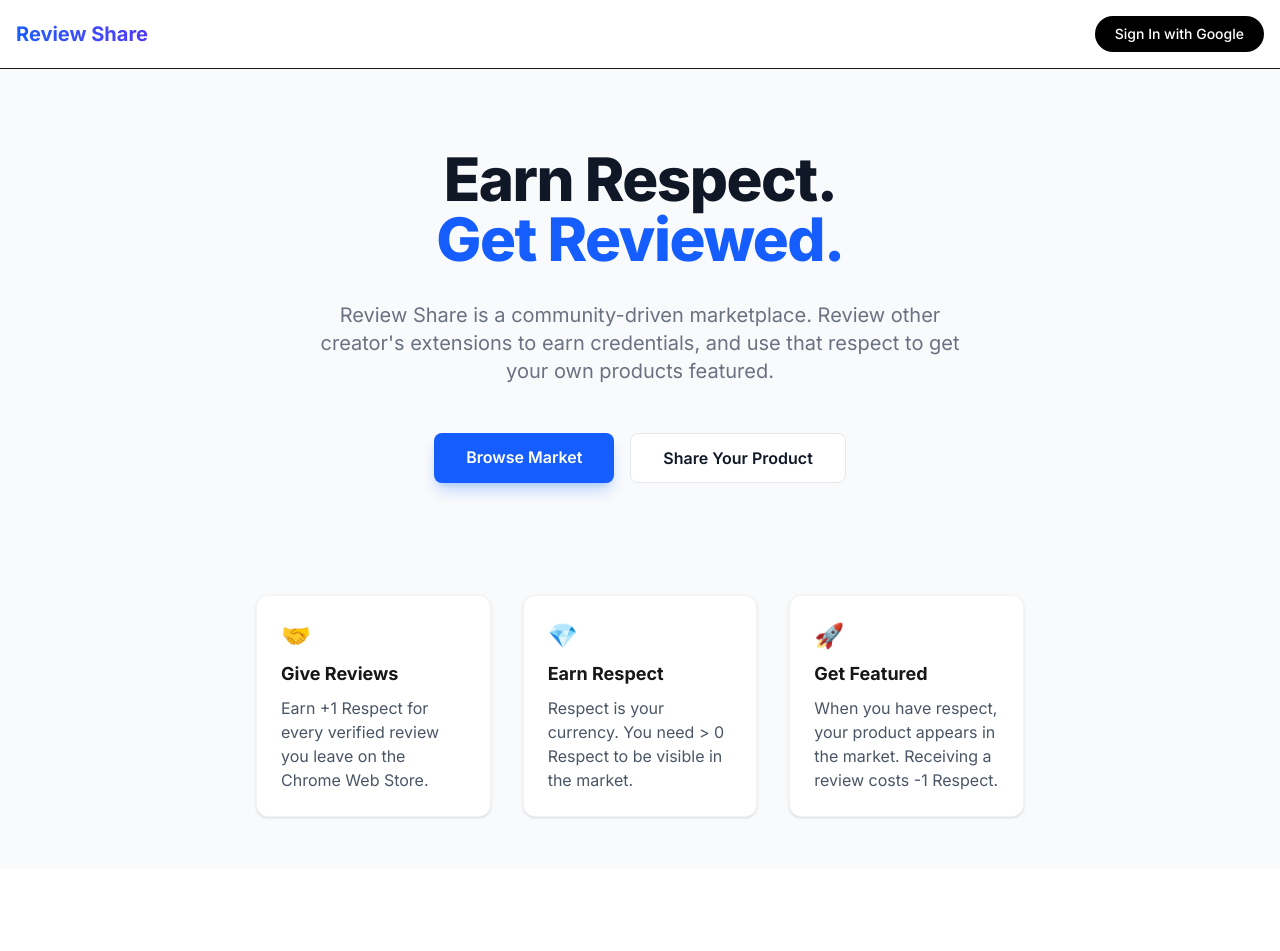
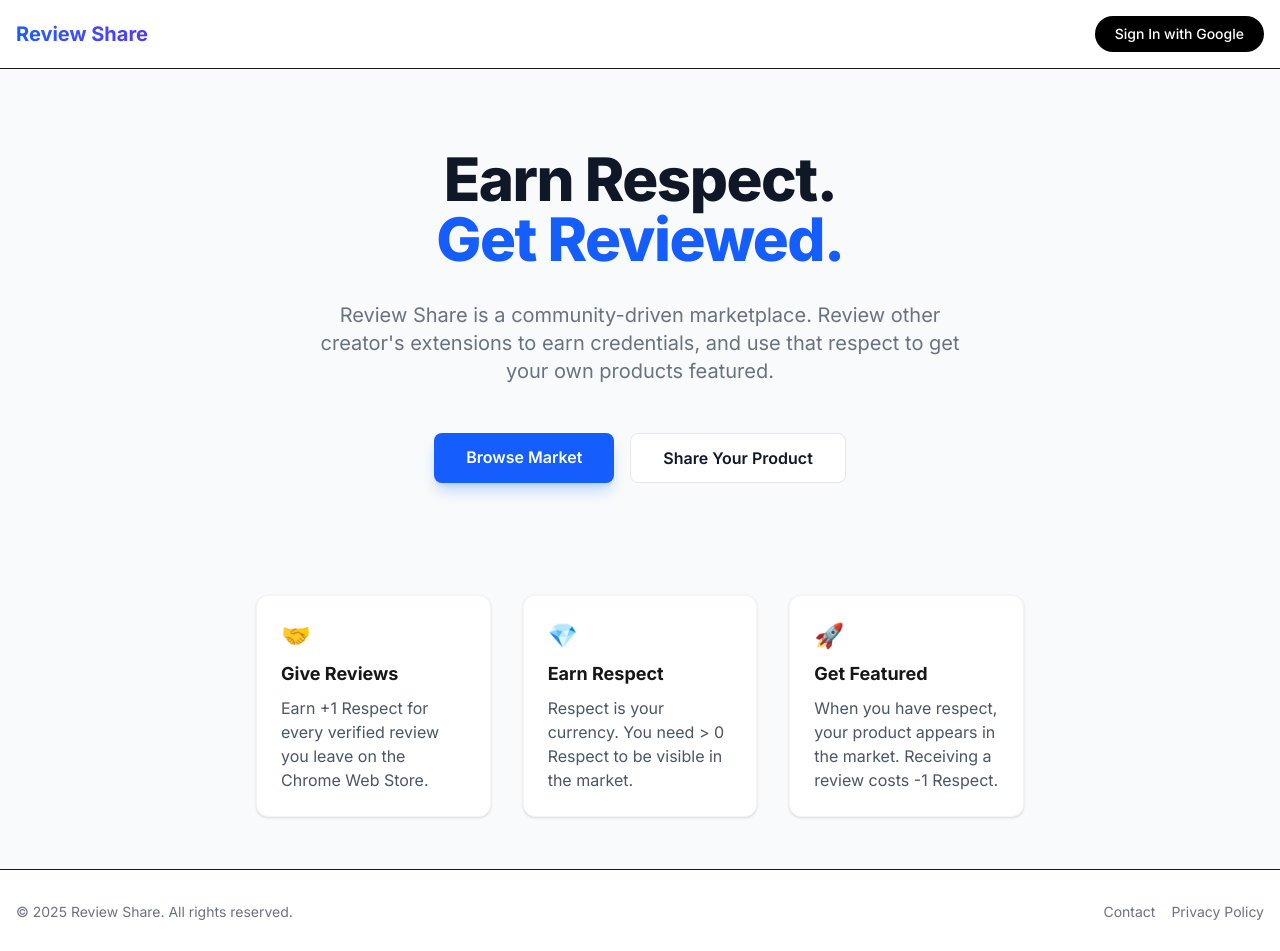
Before and after one commit to nikilagar/review-share, a Next.js app: page / in a window 1280 px wide. Shown: the top 951 px of the page. Before the commit the page ends 869 px from the top, so only its background shows below. Built offline with nearby package versions, Linux system fonts and the light colour scheme; no server answers.

Commit message:
Add privacy policy

```diff
--- /dev/null
+++ b/app/components/Footer.tsx
@@ -0,0 +1,21 @@
+import Link from "next/link";
+
+export default function Footer() {
+    return (
+        <footer className="bg-white border-t py-8 mt-auto">
+            <div className="max-w-7xl mx-auto px-4 flex justify-between items-center text-sm text-gray-500">
+                <div>
+                    &copy; {new Date().getFullYear()} Review Share. All rights reserved.
+                </div>
+                <div className="flex gap-4">
+                    <a href="mailto:contact@earnreviewkarma.com" className="hover:text-blue-600 transition-colors">
+                        Contact
+                    </a>
+                    <Link href="/privacy" className="hover:text-blue-600 transition-colors">
+                        Privacy Policy
+                    </Link>
+                </div>
+            </div>
+        </footer>
+    );
+}
--- a/app/layout.tsx
+++ b/app/layout.tsx
@@ -11,6 +11,7 @@
 };
 
 import Navbar from "./components/Navbar";
+import Footer from "./components/Footer";
 
 // ...
 
@@ -21,10 +22,13 @@
 }>) {
   return (
     <html lang="en" suppressHydrationWarning>
-      <body className={inter.className}>
+      <body className={`${inter.className} min-h-screen flex flex-col`}>
         <Providers>
           <Navbar />
-          {children}
+          <div className="flex-grow">
+            {children}
+          </div>
+          <Footer />
         </Providers>
       </body>
     </html>
--- /dev/null
+++ b/app/privacy/page.tsx
@@ -0,0 +1,50 @@
+import React from 'react';
+
+export default function PrivacyPolicy() {
+    return (
+        <main className="min-h-screen bg-gray-50 py-20 px-4">
+            <div className="max-w-3xl mx-auto space-y-8 bg-white p-8 rounded-xl shadow-sm border border-gray-100">
+                <h1 className="text-3xl font-bold text-gray-900">Privacy Policy</h1>
+                <p className="text-gray-500">Last updated: {new Date().toLocaleDateString()}</p>
+
+                <section className="space-y-4">
+                    <h2 className="text-xl font-semibold text-gray-900">1. Introduction</h2>
+                    <p className="text-gray-600">
+                        Welcome to Review Share ("we," "our," or "us"). We are committed to protecting your privacy and ensuring you have a positive experience on our website. This Privacy Policy explains our practices regarding the collection, use, and disclosure of your information.
+                    </p>
+                </section>
+
+                <section className="space-y-4">
+                    <h2 className="text-xl font-semibold text-gray-900">2. Information We Collect</h2>
+                    <p className="text-gray-600">
+                        We collect information that you provide directly to us when you use our services, such as when you create an account, update your profile, or communicate with us. This may include your name, email address, and authentication information from third-party providers.
+                    </p>
+                </section>
+
+                <section className="space-y-4">
+                    <h2 className="text-xl font-semibold text-gray-900">3. How We Use Your Information</h2>
+                    <p className="text-gray-600">
+                        We use the information we collect to:
+                    </p>
+                    <ul className="list-disc pl-5 text-gray-600 space-y-2">
+                        <li>Provide, maintain, and improve our services.</li>
+                        <li>Process transactions and manage your account.</li>
+                        <li>Send you technical notices, updates, security alerts, and support messages.</li>
+                        <li>Respond to your comments, questions, and requests.</li>
+                    </ul>
+                </section>
+
+                <section className="space-y-4">
+                    <h2 className="text-xl font-semibold text-gray-900">4. Contact Us</h2>
+                    <p className="text-gray-600">
+                        If you have any questions about this Privacy Policy, please contact us at:
+                        <br />
+                        <a href="mailto:contact@earnreviewkarma.com" className="text-blue-600 hover:text-blue-800">
+                            contact@earnreviewkarma.com
+                        </a>
+                    </p>
+                </section>
+            </div>
+        </main>
+    );
+}
```
